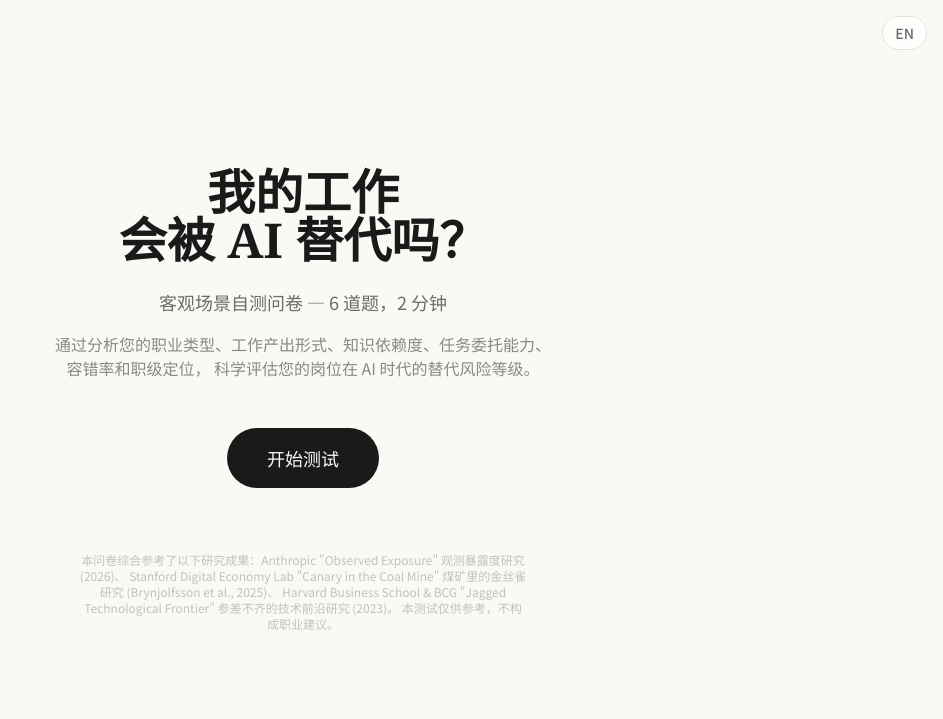
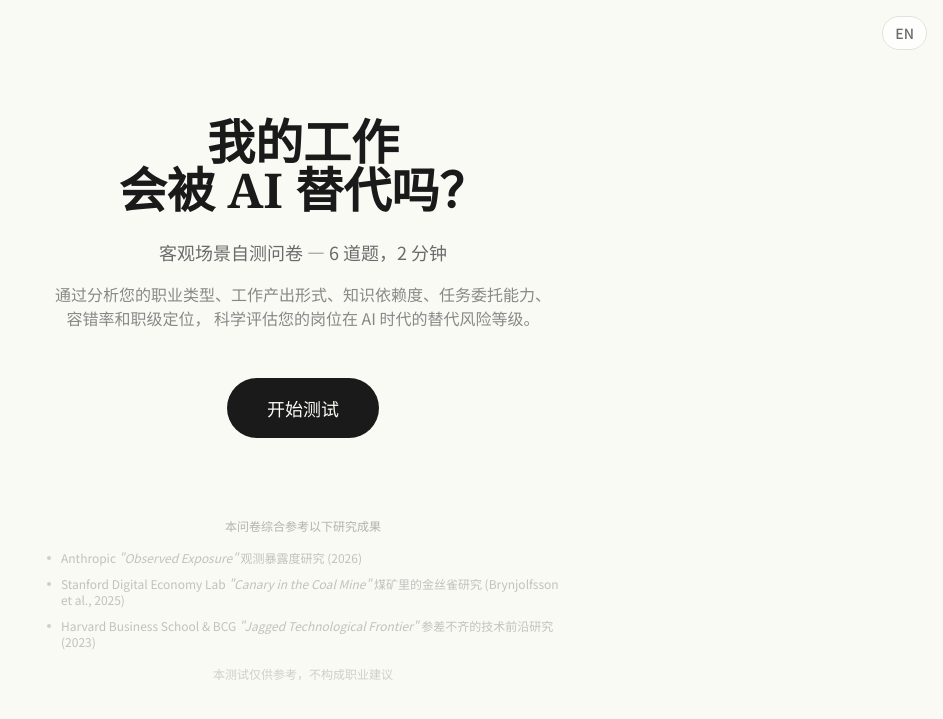
Before and after one commit to FredHJC/AI-Job-Replacement, a FastAPI app: page / in a window 1280 px wide. Shown: the top 719 px of the page, without its empty margins (337-1280 px from the left). Run offline with FastAPI, Linux system fonts and the light colour scheme; some libraries are stand-ins or nearby versions.

Commit message:
style: redesign landing page research references layout
References now displayed as a structured list with bullet points
instead of a dense paragraph block. Each study on its own line
with italic emphasis on study names. Separate header ("本问卷综合
参考以下研究成果") and footer disclaimer.

Co-Authored-By: Claude Opus 4.6 (1M context) <noreply@anthropic.com>

```diff
--- a/app/templates/index.html
+++ b/app/templates/index.html
@@ -37,19 +37,41 @@
         </a>
 
         <!-- References -->
-        <div class="mt-12 sm:mt-16 max-w-md mx-auto">
-            <p class="text-[10px] sm:text-xs text-muted/40 leading-relaxed" x-show="lang === 'zh'">
-                本问卷综合参考了以下研究成果：Anthropic "Observed Exposure" 观测暴露度研究 (2026)、
-                Stanford Digital Economy Lab "Canary in the Coal Mine" 煤矿里的金丝雀研究 (Brynjolfsson et al., 2025)、
-                Harvard Business School & BCG "Jagged Technological Frontier" 参差不齐的技术前沿研究 (2023)。
-                本测试仅供参考，不构成职业建议。
-            </p>
-            <p class="text-[10px] sm:text-xs text-muted/40 leading-relaxed" x-show="lang === 'en'" x-cloak>
-                This quiz is informed by: Anthropic's "Observed Exposure" study (2026),
-                Stanford Digital Economy Lab's "Canary in the Coal Mine" research (Brynjolfsson et al., 2025),
-                and Harvard Business School & BCG's "Jagged Technological Frontier" study (2023).
-                For reference only — not career advice.
-            </p>
+        <div class="mt-14 sm:mt-20 max-w-lg mx-auto" x-show="lang === 'zh'">
+            <p class="text-[10px] sm:text-xs text-muted/50 mb-4">本问卷综合参考以下研究成果</p>
+            <div class="flex flex-col gap-2.5 text-left">
+                <div class="flex items-start gap-2.5 text-[10px] sm:text-xs text-muted/40 leading-relaxed">
+                    <span class="flex-shrink-0 w-1 h-1 rounded-full bg-muted/30 mt-1.5"></span>
+                    <span>Anthropic <em>"Observed Exposure"</em> 观测暴露度研究 (2026)</span>
+                </div>
+                <div class="flex items-start gap-2.5 text-[10px] sm:text-xs text-muted/40 leading-relaxed">
+                    <span class="flex-shrink-0 w-1 h-1 rounded-full bg-muted/30 mt-1.5"></span>
+                    <span>Stanford Digital Economy Lab <em>"Canary in the Coal Mine"</em> 煤矿里的金丝雀研究 (Brynjolfsson et al., 2025)</span>
+                </div>
+                <div class="flex items-start gap-2.5 text-[10px] sm:text-xs text-muted/40 leading-relaxed">
+                    <span class="flex-shrink-0 w-1 h-1 rounded-full bg-muted/30 mt-1.5"></span>
+                    <span>Harvard Business School & BCG <em>"Jagged Technological Frontier"</em> 参差不齐的技术前沿研究 (2023)</span>
+                </div>
+            </div>
+            <p class="text-[10px] sm:text-xs text-muted/30 mt-4">本测试仅供参考，不构成职业建议</p>
+        </div>
+        <div class="mt-14 sm:mt-20 max-w-lg mx-auto" x-show="lang === 'en'" x-cloak>
+            <p class="text-[10px] sm:text-xs text-muted/50 mb-4">Informed by the following research</p>
+            <div class="flex flex-col gap-2.5 text-left">
+                <div class="flex items-start gap-2.5 text-[10px] sm:text-xs text-muted/40 leading-relaxed">
+                    <span class="flex-shrink-0 w-1 h-1 rounded-full bg-muted/30 mt-1.5"></span>
+                    <span>Anthropic <em>"Observed Exposure"</em> Study (2026)</span>
+                </div>
+                <div class="flex items-start gap-2.5 text-[10px] sm:text-xs text-muted/40 leading-relaxed">
+                    <span class="flex-shrink-0 w-1 h-1 rounded-full bg-muted/30 mt-1.5"></span>
+                    <span>Stanford Digital Economy Lab <em>"Canary in the Coal Mine"</em> (Brynjolfsson et al., 2025)</span>
+                </div>
+                <div class="flex items-start gap-2.5 text-[10px] sm:text-xs text-muted/40 leading-relaxed">
+                    <span class="flex-shrink-0 w-1 h-1 rounded-full bg-muted/30 mt-1.5"></span>
+                    <span>Harvard Business School & BCG <em>"Jagged Technological Frontier"</em> (2023)</span>
+                </div>
+            </div>
+            <p class="text-[10px] sm:text-xs text-muted/30 mt-4">For reference only — not career advice</p>
         </div>
     </div>
 </main>
```
